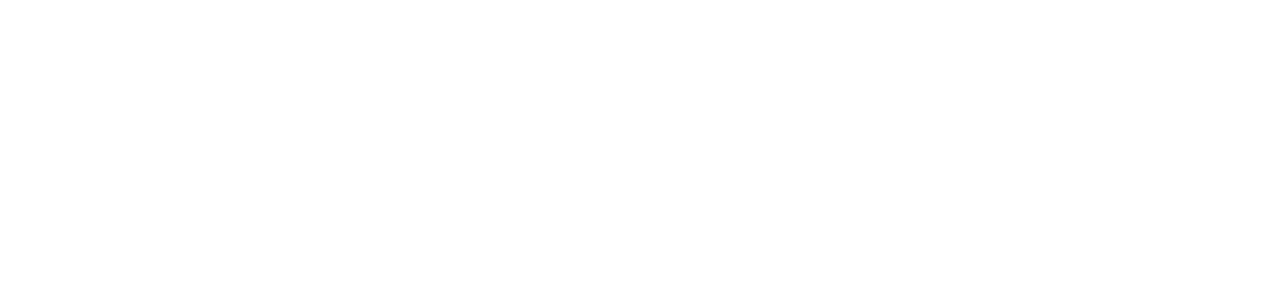
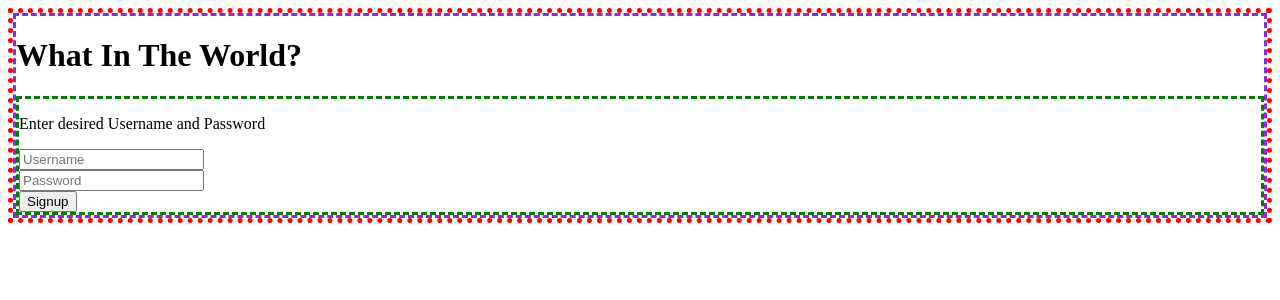
Before and after one commit to AlpsCo/WhatInTheWorld, a React app: page /signup in a window 1280 px wide. Shown: the top 300 px of the page. Built offline with nearby package versions, Linux system fonts and the light colour scheme.

Commit message:
Filled out signin sheet components Did some CSS to show DIV positioning Minor linting errors fixed

```diff
--- a/client/App.jsx
+++ b/client/App.jsx
@@ -6,28 +6,29 @@
 //import { ContextProvider } from './contexts/context';
 
 //Set up Context for use on all pages.
-const userContextData = {user: ""};
+//To use context, do...
+//const blah = useContext(UserContext/ThemeContext);
+const userContextData = {user: ''};
 const themeContextData = {
   light: {
-    foreground: "",
-    background: ""
-},
+    foreground: '',
+    background: '',
+  },
   dark:{
-    foreground: "",
-    background: ""
+    foreground: '',
+    background: '',
   }
 };
 const ThemeContext = React.createContext(themeContextData);
 const UserContext = React.createContext(userContextData);
-//To use context, do...
-//const blah = useContext(UserContext/ThemeContext);
+
 
 
 function App() {
   return (
     <ThemeContext.Provider>
       <UserContext.Provider>
-        <div>
+        <div id='appDiv'>
           <Routes>
             <Route path='/' element={<Login />} />
             <Route path='/signup' element= {<Signup />} />
--- a/client/components/Login.jsx
+++ b/client/components/Login.jsx
@@ -35,7 +35,7 @@
       body: JSON.stringify(body),
     });
     const receivedBack = await res.json();
-    console.log(receivedBack)
+    console.log(receivedBack);
     //If we receive back a username then the login was successful
     if (receivedBack) {
       navigate('/gamepage');
@@ -53,7 +53,7 @@
   return (
     <>
       <h1 id= 'title'>What In The World?</h1>
-      <div className='loginDiv'>
+      <div id='loginDiv'>
         <h1>Please Log In </h1>
         <form className='loginDivForm' onSubmit={handleClick}>
           <input className="inputFields" type='text' id='username' name='username' placeholder="Username"></input>
--- a/client/components/Signup.jsx
+++ b/client/components/Signup.jsx
@@ -1,5 +1,5 @@
 import React from 'react';
-
+import { Link, useNavigate } from 'react-router-dom';
 
 /*
 Form
@@ -11,9 +11,26 @@
 
 
 function Signup() {
+  const navigate = useNavigate();
+
+  const handleClick = (event) => {
+    console.log(event.target, ' was... ', event);
+  };
+
   return (
-    <div>
-    </div>
+    <>
+      <h1 id= 'title'>What In The World?</h1>
+      <div id='signupDiv'>
+        <p>Enter desired Username and Password</p>
+        <form className='signupDivForm' onSubmit={handleClick}>
+          <input className="inputFields" type='text' id='username' name='username' placeholder="Username"></input>
+          <br></br>
+          <input className="inputFields" type='password' id='password' name='password' placeholder='Password'></input>
+          <br></br>
+          <input className="signupDivBtn" type='submit' value='Signup'></input>
+        </form>
+      </div>
+    </>
   );
 }
 
--- a/client/components/gamepageComponents/Metrics.jsx
+++ b/client/components/gamepageComponents/Metrics.jsx
@@ -1,7 +1,7 @@
 import React from 'react';
 
 export const Metrics = ({ totalScore, timer }) =>{
-  <div>
+  <div id='metricsDiv'>
     <p>score: {totalScore}</p>
     <p>timer: {timer}</p>
   </div>;
--- a/client/components/gamepageComponents/Navbar.jsx
+++ b/client/components/gamepageComponents/Navbar.jsx
@@ -14,7 +14,7 @@
     navigate('/');
   };
   return(
-    <div className="navbar">
+    <div id="navbar">
       <button onClick={''}></button>
       <button onClick={handleLogout}>Sign out</button>
     </div>
--- a/client/components/gamepageComponents/Userinput.jsx
+++ b/client/components/gamepageComponents/Userinput.jsx
@@ -1,4 +1,9 @@
-import React from "react";
+import React from 'react';
 
 export const Userinput = () => {
+  return(
+    <div id="userInput">
+      Placeholder for User Input
+    </div>
+  );
 };
--- a/client/style.scss
+++ b/client/style.scss
@@ -0,0 +1,31 @@
+
+/*I turn this on to see where all my DIVs are.
+Enclose in comments later to remove*/
+div {
+  border-style: dotted;
+  border-color: red;
+  border-width: 5px;
+}
+
+#appDiv{
+  border-style: dashed;
+  border-color: blueviolet;
+  border-width: 3px;
+}
+
+#loginDiv{
+  border-style: dashed;
+  border-color: green;
+  border-width: 3px;
+  /*
+  display: flex;
+  justify-content: center;
+  margin: auto;
+  */
+}
+
+#signupDiv{
+  border-style: dashed;
+  border-color: green;
+  border-width: 3px;
+}
```
Also changed, not shown: client/components/gamepageComponents/Hintsboard.jsx (+4 -4 lines).
